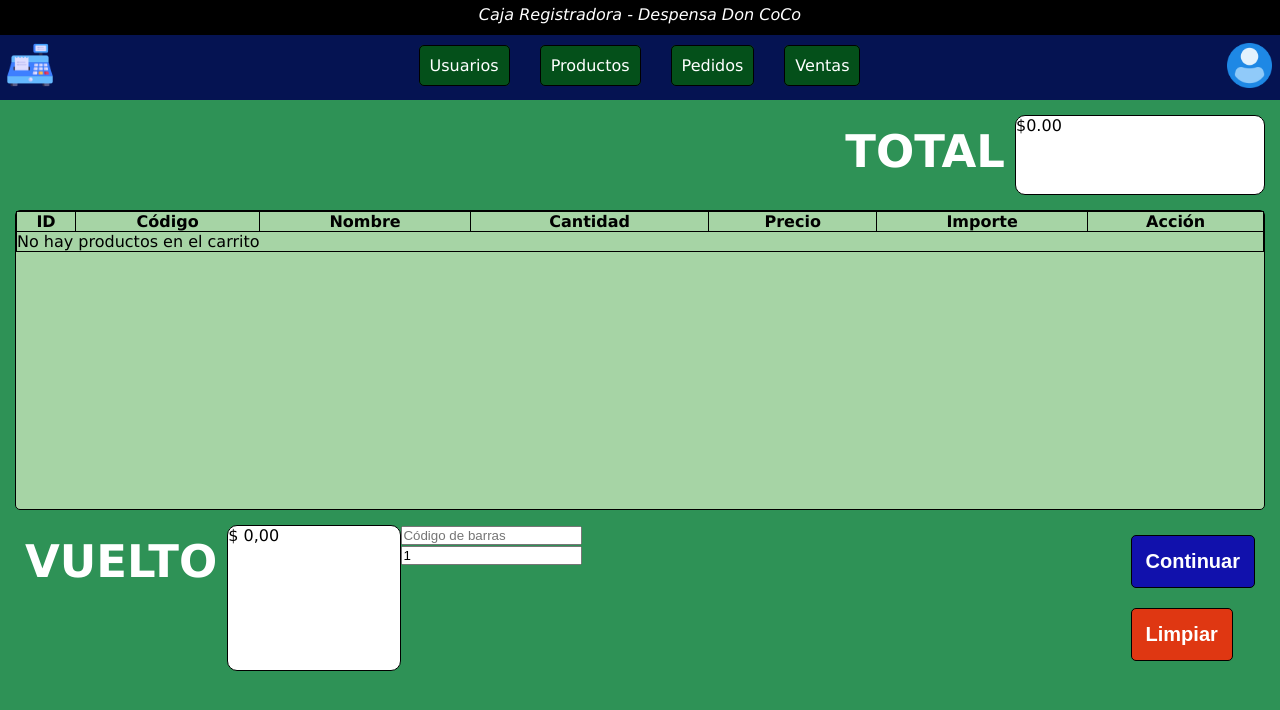
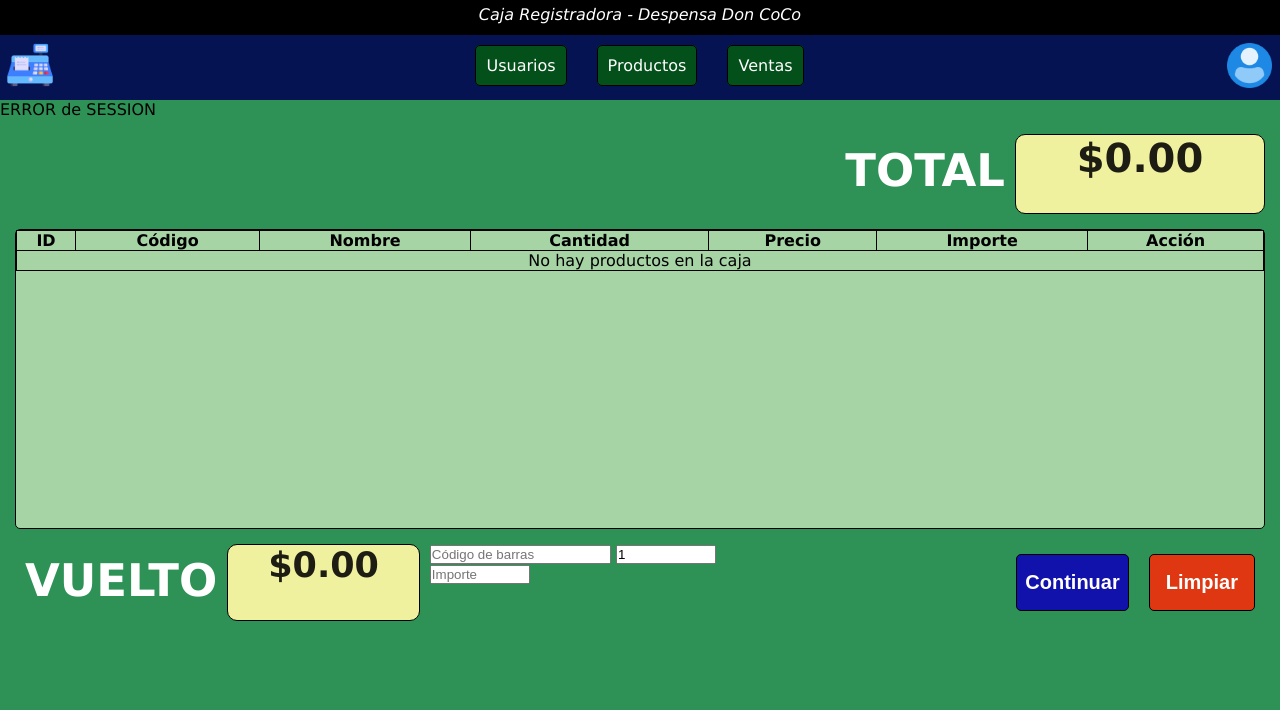
Before and after one commit to DarioNel/CajaRegistradora, a PHP site: page /php/main_admin.php in a window 1280 px wide. Shown: the top 710 px of the page. Run offline with PHP 8.4, Linux system fonts and the light colour scheme.

Commit message:
version 9.0 screen main add input import codbarrras funtion vuelto

```diff
--- a/css/login.css
+++ b/css/login.css
@@ -58,6 +58,12 @@
    margin: 15px;
 }
 
+.loginError {
+    text-align: center;
+    font-style: italic;
+    color: red;
+}
+
 .input {
     width: 100%;
     padding: 8px;
--- a/css/main.css
+++ b/css/main.css
@@ -7,11 +7,18 @@
 }
 
 .total {
-    background-color: #FFF;
+    background-color: #f0f19f;
     height:80px;
     width: 250px;
     border: 1px solid;
     border-radius: 10px;
+    text-align: center;
+}
+
+.total-valor {
+    font-size: 40px;
+    font-weight: bold;
+    color: rgba(0, 0, 0, 0.884);
 }
 
 .table {
@@ -20,6 +27,7 @@
     margin: 15px;
     border-radius: 5px;
     border: 1px solid;
+    text-align: center;
 }
 
 .table table {
@@ -34,18 +42,41 @@
 .content-vuelto {
     display: flex;
     margin:15px;
+
 }
 
 .vuelto {
-    background-color: #FFF;
+    background-color: #f0f19f;
     border: 1px solid;
     border-radius: 10px;
     width: 200px;
+    text-align: center;
+}
+
+.vuelto-valor {
+
+    font-size: 35px;
+    font-weight: bold;
+    color: rgba(0, 0, 0, 0.884);
+}
+
+.input-barras {
+    margin-left: 10px;
+
+}
+
+.cant {
+    width: 100px;
+}
+
+.import {
+    width: 100px;
 }
 
 .btns {
 
-    margin-left: 400px ;
+    margin-left: 200px ;
+    display: flex;
 }
 
 .btn-blue {
@@ -53,7 +84,7 @@
     color: #FFF;
     font-size: 20px;
     font-weight: bold;
-    padding: 14px;
+    padding: 8px;
     margin: 10px;
     border: 1px solid black;
     border-radius:5px ;
@@ -65,7 +96,7 @@
     color: #FFF;
     font-size: 20px;
     font-weight: bold;
-    padding: 14px;
+    padding: 16px;
     margin: 10px;
 
     border: 1px solid black;
--- a/css/tables.css
+++ b/css/tables.css
@@ -4,6 +4,7 @@
     margin: 15px;
     border-radius: 5px;
     border: 1px solid;
+
 }
 
 .table table {
@@ -13,6 +14,7 @@
 
 .table table td, th {
     border: 1px solid;
+    text-align: center;
 }
 
 
--- a/php/authenticate.php
+++ b/php/authenticate.php
@@ -48,7 +48,8 @@
 
     }else {
         // Mostrar error de autenticación
-        echo "ERROR USUARIO O CONTRASEÑA INCORRECTO";
+        //echo "ERROR USUARIO O CONTRASEÑA INCORRECTO";
+        header("Location: login.php");
         exit();
     }
 
--- a/php/header.php
+++ b/php/header.php
@@ -8,7 +8,6 @@
             <ul>
                 <li><a href="user.php">Usuarios</a></li>
                 <li><a href="products.php">Productos</a></li>
-                <li><a href="orders.php">Pedidos</a></li>
                 <li><a href="sales.php">Ventas</a></li>
             </ul>
         </nav>
--- a/php/header_user.php
+++ b/php/header_user.php
@@ -6,9 +6,6 @@
         </div>
         <nav class="navbar">
             <ul>
-                <li><a href="#">Usuarios</a></li>
-                <li><a href="#">Productos</a></li>
-                <li><a href="orders.php">Pedidos</a></li>
                 <li><a href="sales.php">Ventas</a></li>
             </ul>
         </nav>
--- a/php/main_admin.php
+++ b/php/main_admin.php
@@ -58,7 +58,7 @@
                 );
             }
         } else {
-            echo "Producto no encontrado.";
+            //echo "Producto no encontrado.";
         }
     }
 }
@@ -84,10 +84,22 @@
 <body>
     <?php require('header.php');?>
     <main>
+        <?php
+        // Verificar si el usuario está autenticado
+        if (isset($_SESSION['nombre']) && isset($_SESSION['tipo'])) {
+            $user = $_SESSION['nombre'];
+            $type = $_SESSION['tipo'];
+            echo "Usuario: $type<br>";
+            echo "Bienvenido: $user";
+        } else {
+            // Si no hay una sesión iniciada, entonces...
+            echo "ERROR de SESSION";
+        }
+        ?>
         <div class="content-total">
             <p class="parrafo">Total</p>
             <div class="total price">
-                 <?php echo "$" .  number_format($total, 2); ?>
+                 <span class="total-valor"><?php echo "$" .  number_format($total, 2);?></span>
             </div>
         </div>
         <div class="table">
@@ -122,7 +134,7 @@
                     }
 
                 } else {
-                    echo "<tr><td colspan='7'>No hay productos en el carrito</td></tr>";
+                    echo "<tr><td colspan='7'>No hay productos en la caja</td></tr>";
                 }
                 ?>
                 </tr>
@@ -131,12 +143,24 @@
         <div class="content-vuelto">
             <p class="parrafo">Vuelto</p>
             <div class="vuelto">
-                $ 0,00
+                <?php
+                // Verifico si el valor 'import' esta definido y es numerico
+                if (isset($_POST['import']) && is_numeric($_POST['import'])) {
+                    $import = (float) $_POST['import']; // Convertimos a float
+                } else {
+                    $import = 0;
+                }
+
+                $vuelto = $import - $total;
+                ?>
+                <span class="vuelto-valor"><?php echo "$" . number_format($vuelto, 2);?></span>
+
             </div>
-            <div>
+            <div class="input-barras">
                 <form action="main_admin.php" method="POST">
                     <input type="text" name="valor" placeholder="Código de barras" onkeydown="if(event.key === 'Enter'){this.form.submit();}" required/>
-                     <input type="number" name="cant" value="1" min="1" onkeydown="if(event.key === 'Enter'){this.form.submit();}" required/>
+                    <input class="cant" type="number" name="cant" value="1" min="1" onkeydown="if(event.key === 'Enter'){this.form.submit();}" required/>
+                    <input class="import" type="number" name="import" placeholder="Importe" onkeydown="if(event.key === 'Enter'){this.form.submit();}" required/>
                 </form>
             </div>
             <div class="btns">
--- a/php/products.php
+++ b/php/products.php
@@ -41,8 +41,7 @@
                 <div class="caja2">
                     <label class="label" for="price">Precio de Venta</label>
                     <input class="input" type="text" name="price" id="price" placeholder="Ingrese un Precio" maxlength="15" required/>
-                    <label class="label" for="price">Precio de Costo</label>
-                    <input class="input" type="text" name="price2" id="price2" placeholder="Ingrese un Precio" maxlength="15" required/>
+
                     <label class="label" for="select">Categoría</label><br><br>
                     <select class="" name="category" id="select">
                         <option value="select" disabled selected >Elija una Categoría</option>
--- a/php/products_insert.php
+++ b/php/products_insert.php
@@ -17,12 +17,12 @@
     $prod = $_POST['products'];
     $stock = $_POST['stock'];
     $price = $_POST['price'];
-    $price2 = $_POST['price2'];
+
     $type = $_POST['category'];
 
     // Insertar datos en la tabla Productos
-    $sql = "INSERT INTO Productos (Cod_Barras, Nombre, Stock, Precio_Venta, Precio_Costo, Categoria)
-    VALUES ('$code', '$prod', '$stock', '$price','$price2','$type')";
+    $sql = "INSERT INTO Productos (Cod_Barras, Nombre, Stock, Precio_Venta, Categoria)
+    VALUES ('$code', '$prod', '$stock', '$price','$type')";
     echo $sql;
 
     // Si la conexion, y la consulta es correcta, los almaceno en una variable llamada result.
--- a/php/products_table.php
+++ b/php/products_table.php
@@ -39,7 +39,7 @@
                     <th>Articulo</th>
                     <th>Stock</th>
                     <th>Precio Venta</th>
-                    <th>Precio Costo</th>
+
                     <th>Categoria</th>
                     <th>Acciones</th>
                 </tr>
@@ -57,7 +57,7 @@
                     <td><?php echo $row['Nombre'];?></td>
                     <td><?php echo $row['Stock'];?></td>
                     <td><?php echo $row['Precio_Venta'];?></td>
-                    <td><?php echo $row['Precio_Costo'];?></td>
+
                     <td><?php echo $row['Categoria'];?></td>
                     <td>
                         <button class="btn-modi"><a href="products_modify.php?id=<?php echo $row['Id_producto']?>">Modificar</a></button>
```
Also changed, not shown: php/login.php (added, +29 -0 lines), php/main_user.php (+63 -11 lines), php/products_modify.php (+4 -5 lines).
